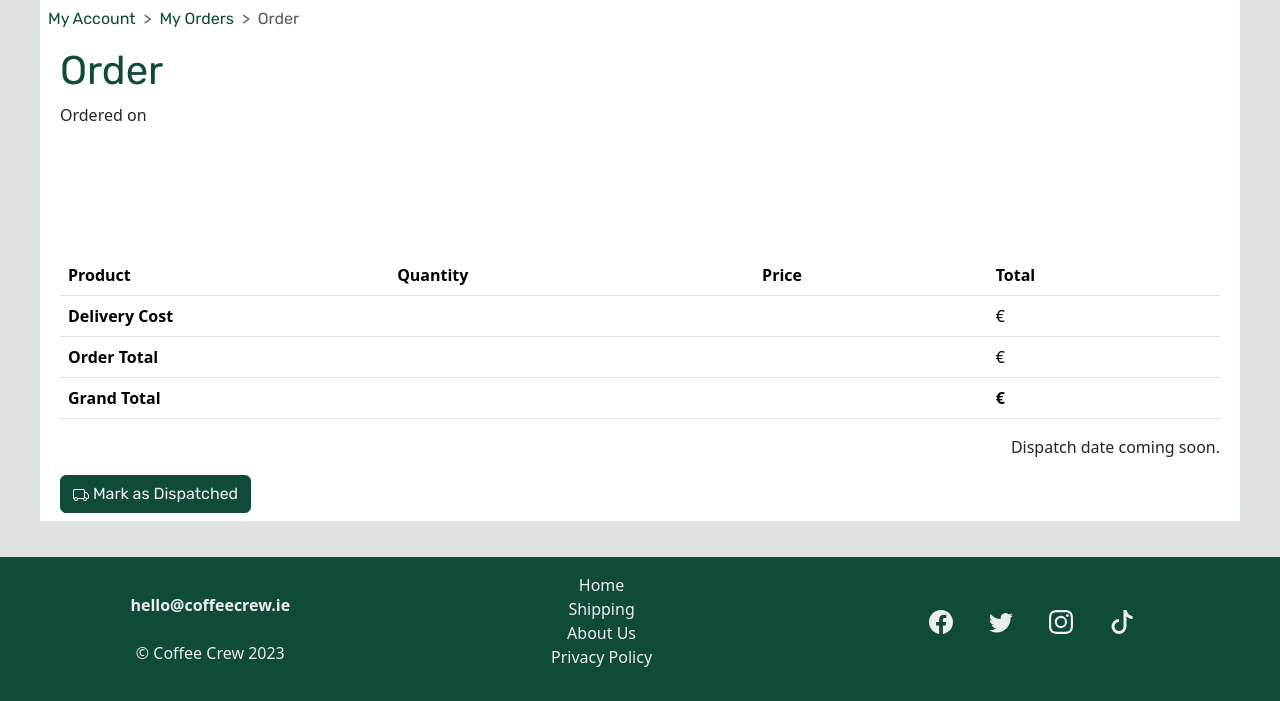
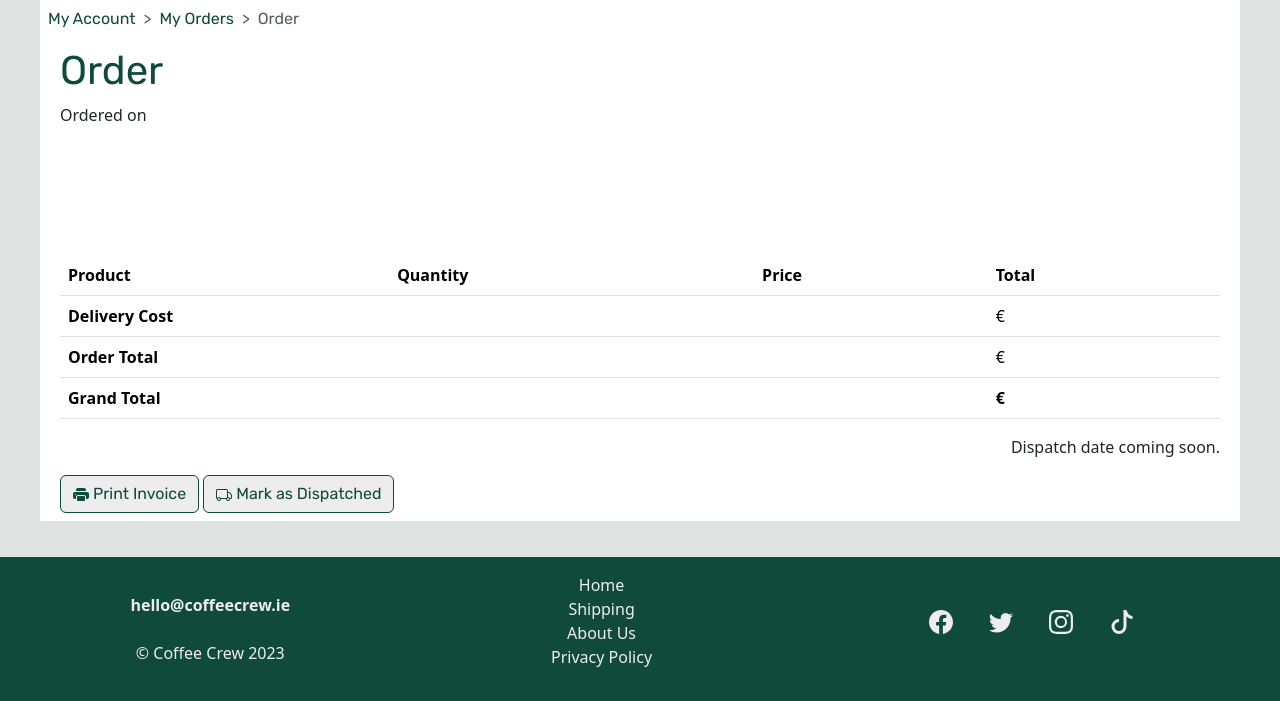
Before and after one commit to davidindub/coffeecrew, a Django app: template checkout/templates/checkout/order_detail.html in a window 1280 px wide. Shown: the part 99-800 px from the top of the page. Run offline with Django 4.2, Linux system fonts and the light colour scheme; the template is opened without the code that fills it, so the values that code supplies are empty; the visitor is signed in with stand-in values (Sample User, id 1); data comes from the database, SQL or seed files in the repository; some libraries are stand-ins or nearby versions.

Commit message:
Add Print button to Orders for staff

```diff
--- a/checkout/templates/checkout/order_detail.html
+++ b/checkout/templates/checkout/order_detail.html
@@ -89,12 +89,23 @@
         Dispatch date coming soon.
       {% endif %}
     </p>
+    {% if user.is_staff %}
+    <button class="btn btn-cc btn-outline-cc" id="btn-print">
+      <svg xmlns="http://www.w3.org/2000/svg" width="16" height="16" fill="currentColor" class="bi bi-printer-fill svg-in-btn" viewBox="0 0 16 16">
+        <path d="M5 1a2 2 0 0 0-2 2v1h10V3a2 2 0 0 0-2-2H5zm6 8H5a1 1 0 0 0-1 1v3a1 1 0 0 0 1 1h6a1 1 0 0 0 1-1v-3a1 1 0 0 0-1-1z"/>
+        <path d="M0 7a2 2 0 0 1 2-2h12a2 2 0 0 1 2 2v3a2 2 0 0 1-2 2h-1v-2a2 2 0 0 0-2-2H5a2 2 0 0 0-2 2v2H2a2 2 0 0 1-2-2V7zm2.5 1a.5.5 0 1 0 0-1 .5.5 0 0 0 0 1z"/>
+      </svg>
+      Print Invoice</button>
+    {% endif %}
       {% if user.is_staff and not order.shipped_date %}
-      <a href="{% url 'order_dispatched' order.order_number %}" class="btn btn-cc">
-        <svg xmlns="http://www.w3.org/2000/svg" width="16" height="16" fill="currentColor" class="bi bi-truck" viewBox="0 0 16 16">
+      <a href="{% url 'order_dispatched' order.order_number %}" class="btn btn-cc btn-outline-cc">
+        <svg xmlns="http://www.w3.org/2000/svg" width="16" height="16" fill="currentColor" class="bi bi-truck svg-in-btn" viewBox="0 0 16 16">
           <path d="M0 3.5A1.5 1.5 0 0 1 1.5 2h9A1.5 1.5 0 0 1 12 3.5V5h1.02a1.5 1.5 0 0 1 1.17.563l1.481 1.85a1.5 1.5 0 0 1 .329.938V10.5a1.5 1.5 0 0 1-1.5 1.5H14a2 2 0 1 1-4 0H5a2 2 0 1 1-3.998-.085A1.5 1.5 0 0 1 0 10.5v-7zm1.294 7.456A1.999 1.999 0 0 1 4.732 11h5.536a2.01 2.01 0 0 1 .732-.732V3.5a.5.5 0 0 0-.5-.5h-9a.5.5 0 0 0-.5.5v7a.5.5 0 0 0 .294.456zM12 10a2 2 0 0 1 1.732 1h.768a.5.5 0 0 0 .5-.5V8.35a.5.5 0 0 0-.11-.312l-1.48-1.85A.5.5 0 0 0 13.02 6H12v4zm-9 1a1 1 0 1 0 0 2 1 1 0 0 0 0-2zm9 0a1 1 0 1 0 0 2 1 1 0 0 0 0-2z">
         </svg>
         Mark as Dispatched</a>
       {% endif %}
   </div>
 {% endblock content %}
+{% block post_load_js %}
+    <script src="{% static 'js/print_btn.js' %}"></script>
+{% endblock post_load_js %}
--- /dev/null
+++ b/static/js/print_btn.js
@@ -0,0 +1,3 @@
+document.querySelector("#btn-print").addEventListener("click", () => {
+    window.print()
+})
```
